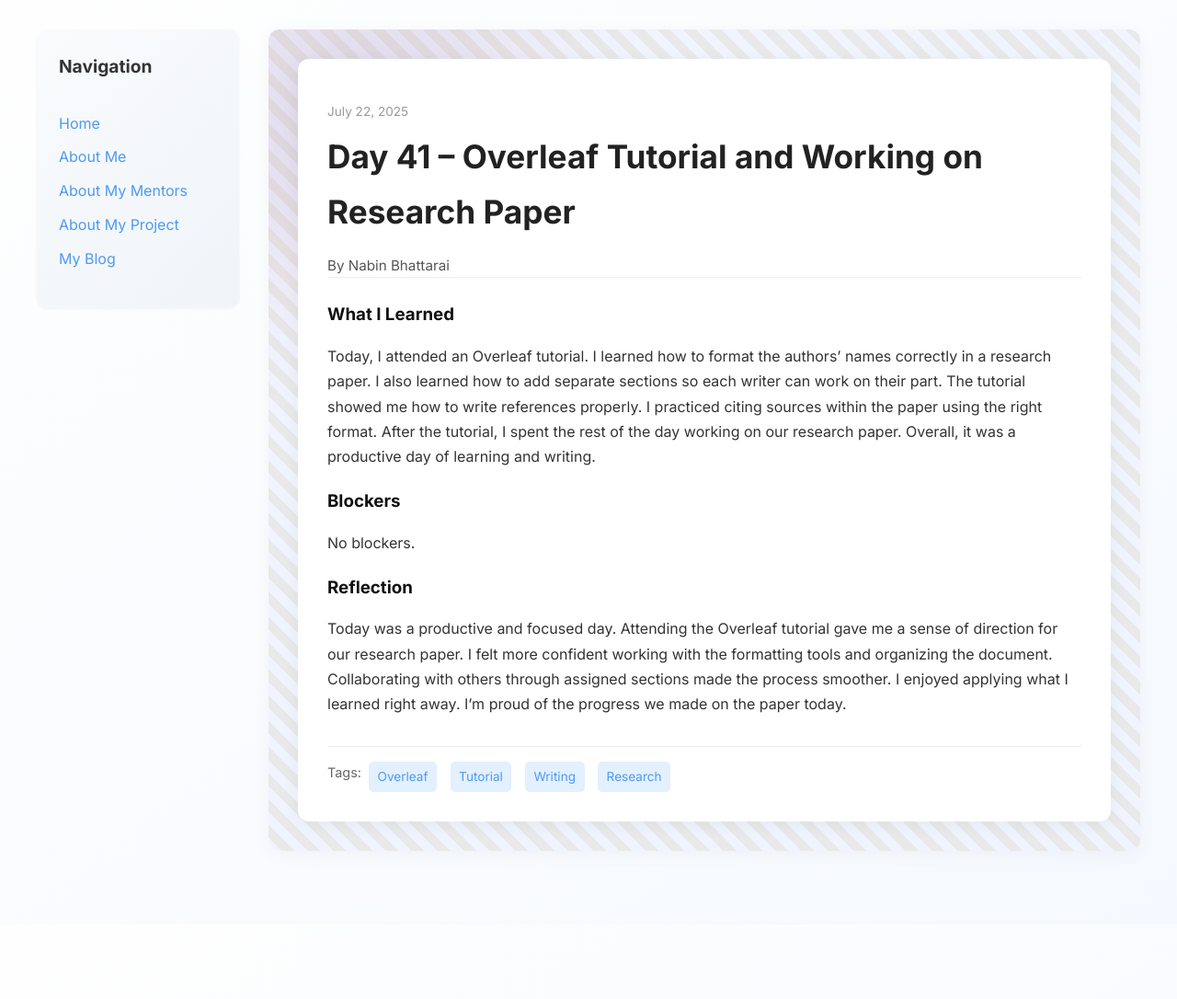
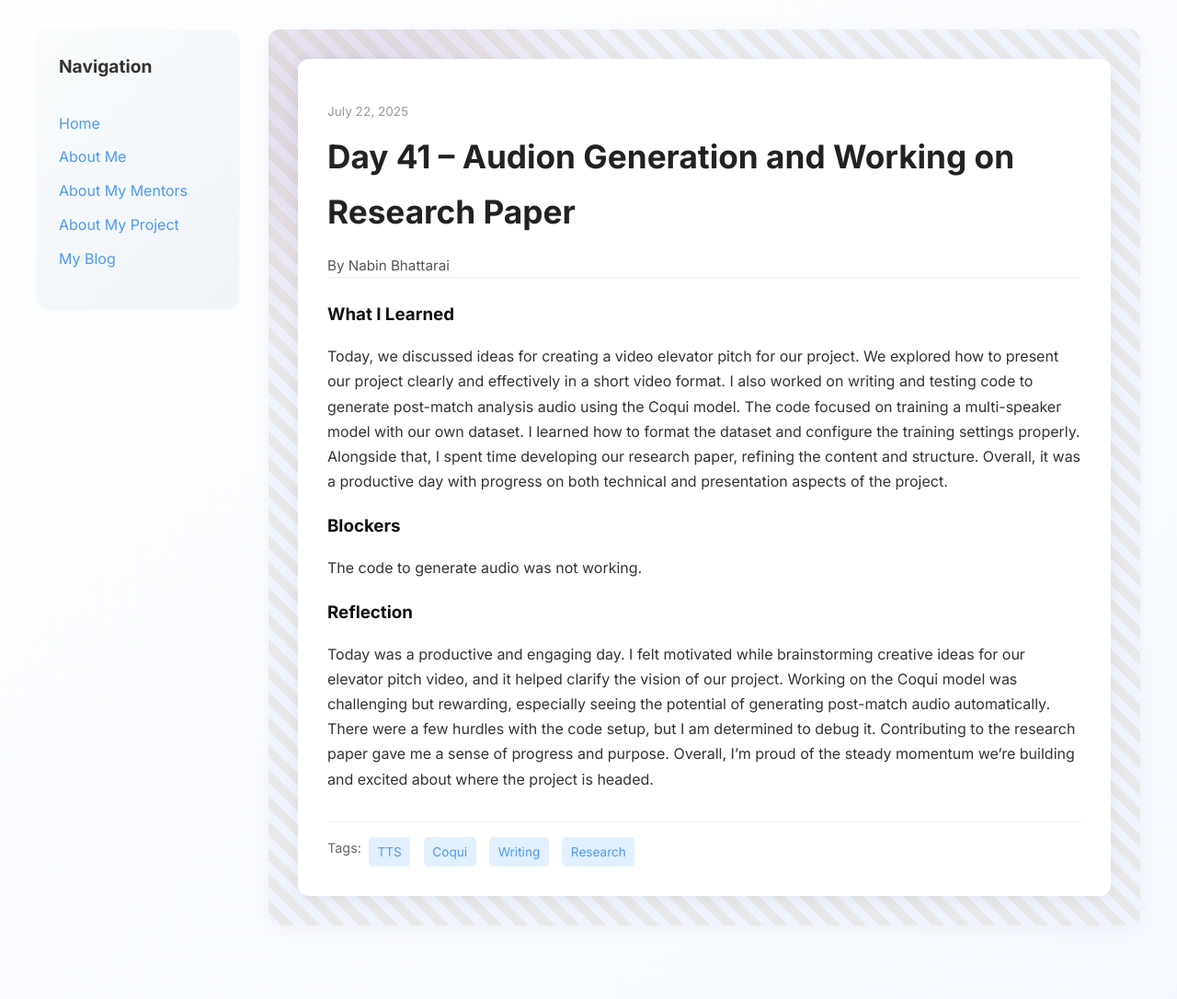
Before and after one commit to bhattarainabin2055/bhattarainabin2055.github.io, a Jekyll site: the page built from _posts/2025-07-22-day-41.md, in a window 1280 px wide. Shown: the whole page at 92% size. Built offline with Jekyll 4.4.1, drawn with Linux system fonts in a browser that asks for light colours; before the commit the page ends 1005 px from its top, so only the background shows below that.

Commit message:
Update 2025-07-22-day-41.md

```diff
--- a/_posts/2025-07-22-day-41.md
+++ b/_posts/2025-07-22-day-41.md
@@ -1,16 +1,16 @@
 ---
 layout: post
-title: "Day 41 – Overleaf Tutorial and Working on Research Paper "
+title: "Day 41 – Audion Generation and Working on Research Paper "
 date: 2025-07-22
 author: Nabin Bhattarai
 permalink: /day41.html
-tags: ["Overleaf", "Tutorial", "Writing", "Research"]
+tags: ["TTS", "Coqui", "Writing", "Research"]
 
 what_i_learned: |
- Today, I attended an Overleaf tutorial. I learned how to format the authors' names correctly in a research paper. I also learned how to add separate sections so each writer can work on their part. The tutorial showed me how to write references properly. I practiced citing sources within the paper using the right format. After the tutorial, I spent the rest of the day working on our research paper. Overall, it was a productive day of learning and writing.
+ Today, we discussed ideas for creating a video elevator pitch for our project. We explored how to present our project clearly and effectively in a short video format. I also worked on writing and testing code to generate post-match analysis audio using the Coqui model. The code focused on training a multi-speaker model with our own dataset. I learned how to format the dataset and configure the training settings properly. Alongside that, I spent time developing our research paper, refining the content and structure. Overall, it was a productive day with progress on both technical and presentation aspects of the project.
 blockers: |
- No blockers.
+ The code to generate audio was not working.
 
 reflection: |
- Today was a productive and focused day. Attending the Overleaf tutorial gave me a sense of direction for our research paper. I felt more confident working with the formatting tools and organizing the document. Collaborating with others through assigned sections made the process smoother. I enjoyed applying what I learned right away. I’m proud of the progress we made on the paper today.
+ Today was a productive and engaging day. I felt motivated while brainstorming creative ideas for our elevator pitch video, and it helped clarify the vision of our project. Working on the Coqui model was challenging but rewarding, especially seeing the potential of generating post-match audio automatically. There were a few hurdles with the code setup, but I am determined to debug it. Contributing to the research paper gave me a sense of progress and purpose. Overall, I’m proud of the steady momentum we’re building and excited about where the project is headed.
 ---
```
